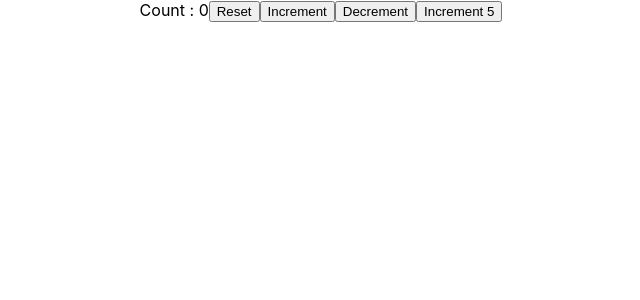
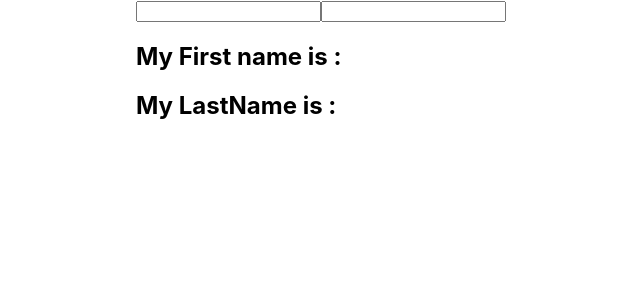
Before and after one commit to M-Faheem1/React-Hooks, a React (Create React App) app: page / in a window 1280 px wide. Shown: the top 300 px of the page, without its empty margins (319-959 px from the left). Built offline with nearby package versions, Linux system fonts and the light colour scheme.

Commit message:
useState with object

```diff
--- a/src/App.js
+++ b/src/App.js
@@ -2,13 +2,15 @@ import './App.css';
 import ClassCounter from './Components/ClassCounter';
 import HookCounter from './Components/HookCounter';
 import HookCounter2 from './Components/HookCounter2';
+import HookCounter3 from './Components/HookCounter3';
 
 function App() {
   return (
     <div className="App">
       {/* <ClassCounter /> */}
       {/* <HookCounter /> */}
-      <HookCounter2 />
+      {/* <HookCounter2 /> */}
+      <HookCounter3 />
     </div>
   );
 }
--- /dev/null
+++ b/src/Components/HookCounter3.js
@@ -0,0 +1,27 @@
+import React, { useState } from 'react'
+
+function HookCounter3() {
+
+  const [name, setName] = useState ({firstName : '', lastName: ''})
+  return (
+    <div>
+      <form>
+        <input
+          type='text'
+          value={name.firstName}
+          onChange={e=>setName({...name, firstName : e.target.value})}
+        />
+        <input
+          type='text'
+          value={name.lastName}
+          onChange={e=>setName({...name, lastName : e.target.value})}
+        />
+        <h2>My First name is : {name.firstName} </h2>
+        <h2>My LastName is : {name.lastName}</h2>
+      </form>
+
+    </div>
+  )
+}
+
+export default HookCounter3
```
